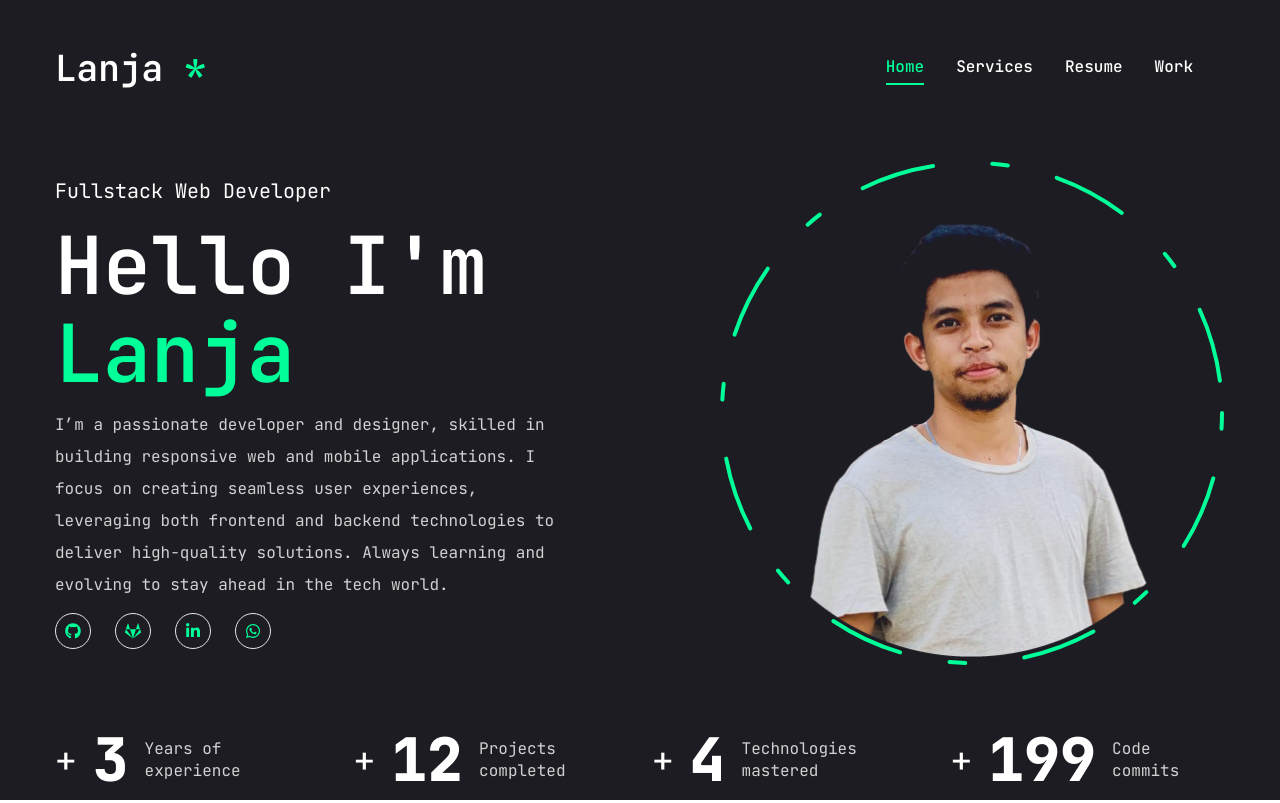
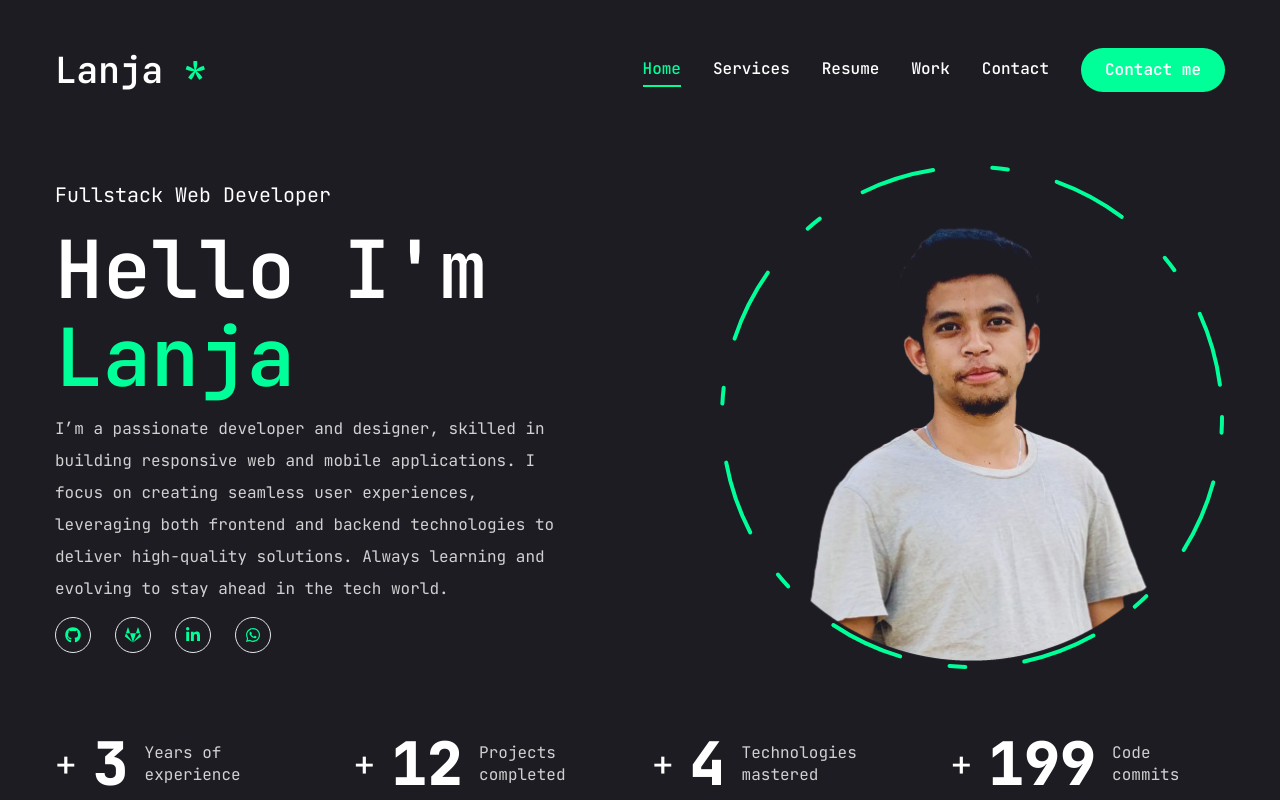
Before and after one commit to LanjaNy/portfolio_lanja, a Next.js app: page / in a window 1280 px wide. Built offline with nearby package versions, Linux system fonts and the light colour scheme.

Commit message:
up decomment contact menu

```diff
--- a/src/components/Header.jsx
+++ b/src/components/Header.jsx
@@ -14,7 +14,7 @@ export default function Header() {
         <div className="hidden xl:flex items-center gap-8">
           <Nav/>
           <Link href={"/contact"}>
-            {/* <Button>Contact me</Button> */}
+            <Button>Contact me</Button>
           </Link>
         </div>
 
--- a/src/components/MobileNav.jsx
+++ b/src/components/MobileNav.jsx
@@ -21,10 +21,10 @@ const Links = [
         name: "work",
         path: "/work",
     },
-    // {
-    //     name: "contact",
-    //     path: "/contact",
-    // },
+    {
+        name: "contact",
+        path: "/contact",
+    },
 ]
 
 const MobileNav = () => {
--- a/src/components/Nav.jsx
+++ b/src/components/Nav.jsx
@@ -20,10 +20,10 @@ const links = [
         name: "work",
         path: "/work",
     },
-    // {
-    //     name: "contact",
-    //     path: "/contact",
-    // },
+    {
+        name: "contact",
+        path: "/contact",
+    },
 ]
 
 const Nav = () => {
```
